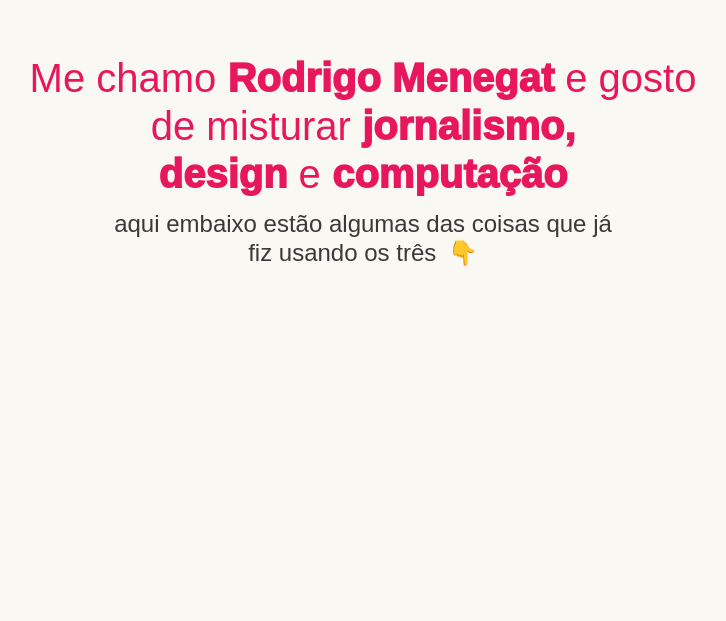
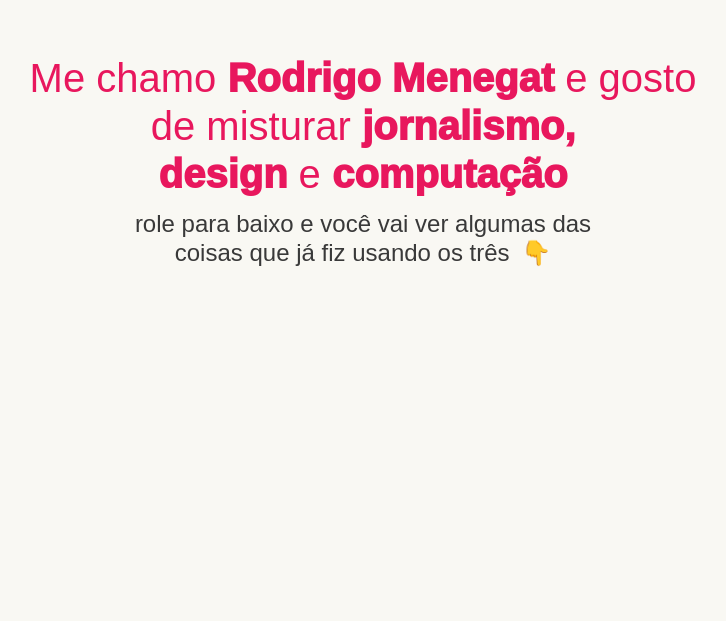
Before and after one commit to RodrigoMenegat/DEPRECATED-novo-portfolio, a plain HTML site: page index.html in a window 1280 px wide. Shown: the part 176-797 px from the top of the page, without its empty margins (277-1003 px from the left). Drawn offline with nearby package versions, Linux system fonts and the light colour scheme.

Commit message:
Adiciona texto para evitar viúva

```diff
--- a/index.html
+++ b/index.html
@@ -31,7 +31,7 @@
 
                         <h1>Me chamo <strong>Rodrigo Menegat</strong> e gosto de misturar <strong>jornalismo,<br> design</strong> e <strong>computação</strong></h1>
 
-                        <h2>aqui embaixo estão algumas das coisas que já fiz usando os três <div class="pulsating box">👇</div></h2>
+                        <h2>role para baixo e você vai ver algumas das coisas que já fiz usando os três <div class="pulsating box">👇</div></h2>
 
                     </div>
 
```
